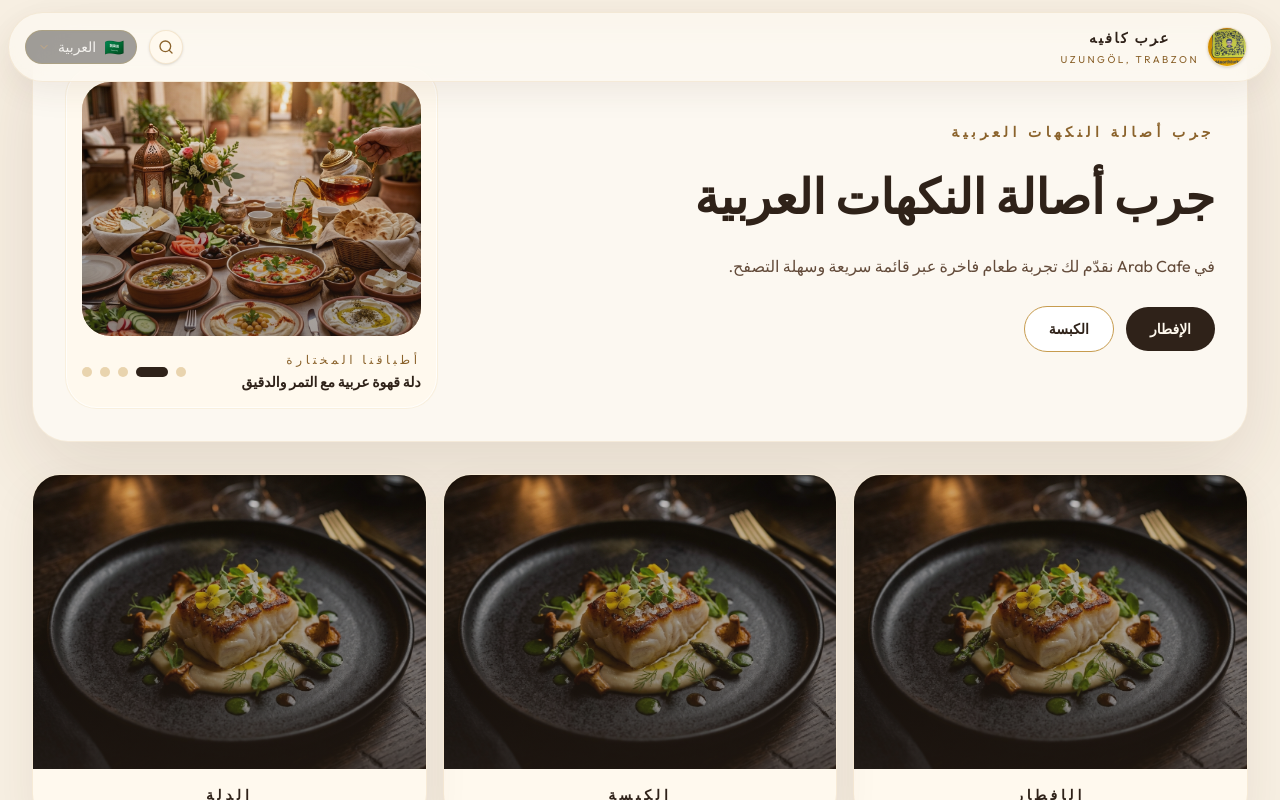
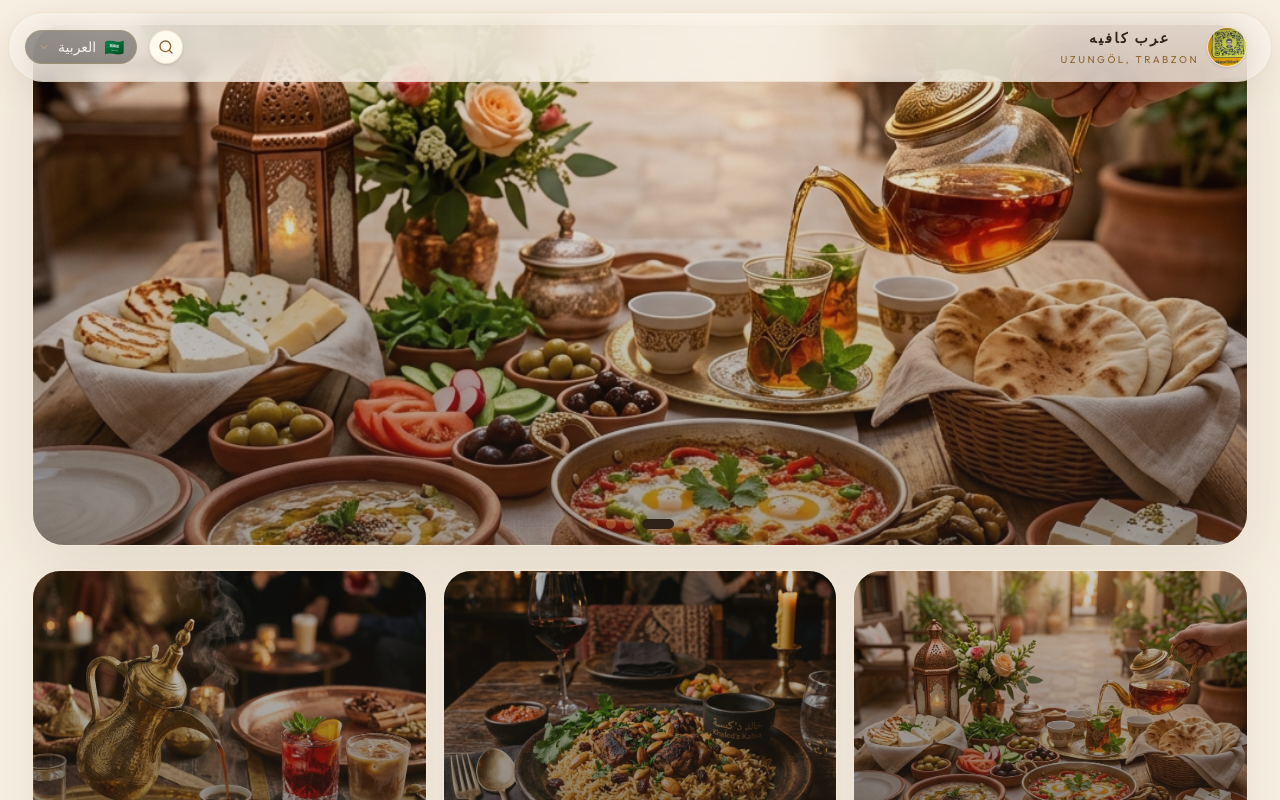
Before and after one commit to saleemAhmed7/meno-1, a Next.js app: page / in a window 1280 px wide. Shown: the top 800 px of the page. Built offline with nearby package versions, Linux system fonts and the light colour scheme; a web font is replaced by a local one.

Commit message:
feat(home): top slider, canonical category routes, remove welcome card

```diff
--- a/src/app/page.tsx
+++ b/src/app/page.tsx
@@ -1,6 +1,6 @@
 'use client';
 
-import React, { useEffect, useMemo, useState } from 'react';
+import React, { useEffect, useMemo, useState, useRef } from 'react';
 import Image from 'next/image';
 import Link from 'next/link';
 
@@ -103,13 +103,7 @@ export default function Home() {
     loadData();
   }, []);
 
-  useEffect(() => {
-    if (!categories.length) return;
-    const interval = window.setInterval(() => {
-      setActiveSlide((current) => (current + 1) % Math.min(4, sliderItems.length));
-    }, 4500);
-    return () => window.clearInterval(interval);
-  }, [categories]);
+  // autoplay handled below after `sliderItems` is computed
 
   const handleLanguageChange = (lang: Language) => {
     setCurrentLang(lang);
@@ -139,6 +133,39 @@ export default function Home() {
     }
     return items;
   }, [categories, currentLang, texts.heroTitle]);
+
+  // touch handlers & swipe support for slider
+  const touchStartX = useRef<number | null>(null);
+  const touchDelta = useRef<number>(0);
+
+  const nextSlide = () => setActiveSlide((s) => (s + 1) % Math.max(1, sliderItems.length));
+  const prevSlide = () => setActiveSlide((s) => (s - 1 + Math.max(1, sliderItems.length)) % Math.max(1, sliderItems.length));
+
+  useEffect(() => {
+    if (!sliderItems.length) return;
+    const id = window.setInterval(() => {
+      setActiveSlide((s) => (s + 1) % sliderItems.length);
+    }, 4000);
+    return () => window.clearInterval(id);
+  }, [sliderItems.length]);
+
+  const findCategoryBySlug = (slug: string) => {
+    const normalized = (s?: string) => (s || '').toLowerCase().replace(/\s+/g, '-');
+    return categories.find((cat) => {
+      const id = (cat.id || '').toLowerCase();
+      if (id === slug || normalized(id) === slug) return true;
+      const names = [cat.name.ar, cat.name.tr, cat.name.en];
+      return names.some((n) => normalized(n) === slug);
+    });
+  };
+
+  const getRouteForCategory = (cat: Category) => {
+    for (const s of categorySlugs) {
+      const found = findCategoryBySlug(s.slug);
+      if (found && found.id === cat.id) return s.route;
+    }
+    return `/${cat.id.toLowerCase().replace(/\s+/g, '-')}`;
+  };
 
   const filteredCategories = useMemo(() => {
     if (!searchQuery.trim()) return categories;
@@ -187,73 +214,62 @@ export default function Home() {
 
       <Navbar currentLang={currentLang} onLanguageChange={handleLanguageChange} restaurant={restaurant} searchQuery={searchQuery} onSearchChange={setSearchQuery} />
 
-      <header className="mx-auto max-w-7xl px-4 py-8 sm:px-6 lg:px-8">
-        <div className="rounded-[36px] border border-[#c79c4f]/15 bg-[#fcf8f1] p-6 shadow-[0_28px_80px_rgba(79,52,33,0.12)] sm:p-8">
-          <div className="grid gap-8 lg:grid-cols-[2fr_1fr] lg:items-center">
-            <div className="space-y-6">
-              <p className="text-sm font-semibold uppercase tracking-[0.32em] text-[#8b632c]">{texts.heroTitle}</p>
-              <h1 className="max-w-3xl text-4xl font-semibold leading-tight text-[#2f2219] sm:text-5xl">{texts.heroTitle}</h1>
-              <p className="max-w-2xl text-base leading-8 text-[#634b3a]">{texts.heroSubtitle}</p>
-              <div className="flex flex-col gap-3 sm:flex-row sm:items-center">
-                <Link href="/breakfast" className="inline-flex items-center justify-center rounded-full bg-[#2f2219] px-6 py-3 text-sm font-semibold text-[#fff9ee] transition hover:bg-[#3d2b1f]">
-                  {texts.shortcutBreakfast}
-                </Link>
-                <Link href="/lunch" className="inline-flex items-center justify-center rounded-full border border-[#c79c4f] bg-white px-6 py-3 text-sm font-semibold text-[#2f2219] transition hover:border-[#a98349]">
-                  {texts.shortcutLunch}
-                </Link>
-              </div>
-            </div>
-            <div className="relative overflow-hidden rounded-[32px] border border-[#c79c4f]/10 bg-[#fff9ee] p-4 shadow-[inset_0_0_0_1px_rgba(255,255,255,0.8)]">
-              <div className="relative aspect-[4/3] overflow-hidden rounded-[28px] bg-[#e9d8b4]">
-                <Image src={sliderItems[activeSlide]?.image || '/placeholder-food.jpg'} alt={sliderItems[activeSlide]?.label} fill className="object-cover" sizes="100vw" />
+      <section className="mx-auto max-w-7xl px-4 py-6 sm:px-6 lg:px-8">
+        <div
+          className="rounded-[32px] overflow-hidden border border-[#c79c4f]/15 bg-[#fcf8f1] shadow-[0_24px_70px_rgba(79,52,33,0.12)]"
+          onTouchStart={(e) => { touchStartX.current = e.touches[0].clientX; }}
+          onTouchMove={(e) => { if (touchStartX.current != null) touchDelta.current = e.touches[0].clientX - touchStartX.current; }}
+          onTouchEnd={() => {
+            if (Math.abs(touchDelta.current) > 50) {
+              if (touchDelta.current < 0) nextSlide(); else prevSlide();
+            }
+            touchStartX.current = null;
+            touchDelta.current = 0;
+          }}
+        >
+          <div className="relative h-[420px] sm:h-[520px] w-full">
+            {sliderItems.map((item, index) => (
+              <div key={index} className={`absolute inset-0 transition-all duration-700 ${index === activeSlide ? 'opacity-100 scale-100' : 'pointer-events-none opacity-0 scale-95'}`}>
+                <Image src={item.image} alt={item.label} fill className="object-cover" sizes="100vw" />
                 <div className="absolute inset-0 bg-[linear-gradient(180deg,rgba(47,34,25,0.05),rgba(47,34,25,0.45))]" />
               </div>
-              <div className="mt-4 flex items-center justify-between gap-3">
-                <div className="space-y-1">
-                  <p className="text-xs uppercase tracking-[0.3em] text-[#8b632c]">{texts.featuredTitle}</p>
-                  <p className="text-sm font-semibold text-[#2f2219]">{sliderItems[activeSlide]?.label}</p>
-                </div>
-                <div className="flex items-center gap-2">
+            ))}
+
+            <div className="absolute bottom-4 left-1/2 z-10 flex -translate-x-1/2 gap-2">
               {sliderItems.map((_, index) => (
                 <button
                   key={index}
                   onClick={() => setActiveSlide(index)}
+                  aria-label={`Go to slide ${index + 1}`}
                   className={`h-2.5 rounded-full transition-all duration-300 ${index === activeSlide ? 'w-8 bg-[#2f2219]' : 'w-2.5 bg-[#c79c4f]/40'}`}
-                      aria-label={`Slide ${index + 1}`}
                 />
               ))}
             </div>
           </div>
         </div>
-          </div>
-        </div>
-      </header>
+      </section>
 
       <main className="mx-auto max-w-7xl px-4 pb-16 sm:px-6 lg:px-8">
         <section className="grid gap-4 sm:grid-cols-3">
-          {[
-            { label: texts.shortcutBreakfast, href: '/breakfast', image: categories.find((cat) => cat.id.toLowerCase().includes('breakfast'))?.coverImage || '/placeholder-food.jpg' },
-            { label: texts.shortcutLunch, href: '/lunch', image: categories.find((cat) => cat.id.toLowerCase().includes('lunch'))?.coverImage || '/placeholder-food.jpg' },
-            { label: texts.shortcutDrinks, href: '/drinks', image: categories.find((cat) => cat.id.toLowerCase().includes('drinks'))?.coverImage || '/placeholder-food.jpg' }
-          ].map((item) => (
-            <Link key={item.href} href={item.href} className="group overflow-hidden rounded-[28px] border border-[#c79c4f]/15 bg-[#fff9ee] shadow-[0_18px_45px_rgba(79,52,33,0.08)] transition-transform duration-300 hover:-translate-y-1">
+          {categorySlugs.slice(0, 3).map((s) => {
+            const cat = findCategoryBySlug(s.slug);
+            const image = cat?.coverImage || '/placeholder-food.jpg';
+            const label = (texts as any)[s.labelKey] || s.slug;
+            return (
+              <Link key={s.slug} href={s.route} className="group overflow-hidden rounded-[28px] border border-[#c79c4f]/15 bg-[#fff9ee] shadow-[0_18px_45px_rgba(79,52,33,0.08)] transition-transform duration-300 hover:-translate-y-1">
                 <div className="relative aspect-[4/3] overflow-hidden">
-                <Image src={item.image} alt={item.label} fill className="object-cover transition-transform duration-500 group-hover:scale-105" sizes="100vw" />
+                  <Image src={image} alt={label} fill className="object-cover transition-transform duration-500 group-hover:scale-105" sizes="100vw" />
                   <div className="absolute inset-0 bg-[linear-gradient(180deg,rgba(47,34,25,0.24),rgba(47,34,25,0.6))]" />
                 </div>
                 <div className="p-4 text-center text-[#2f2219]">
-                <p className="text-sm font-semibold uppercase tracking-[0.28em] text-[#2f2219]">{item.label}</p>
+                  <p className="text-sm font-semibold uppercase tracking-[0.28em] text-[#2f2219]">{label}</p>
                 </div>
               </Link>
-          ))}
+            );
+          })}
         </section>
 
-        <section className="mt-10 rounded-[34px] border border-[#c79c4f]/15 bg-[linear-gradient(135deg,#fcf8f1_0%,#f4e4c9_100%)] p-8 shadow-[0_18px_55px_rgba(79,52,33,0.08)]">
-          <div className="max-w-3xl">
-            <h2 className="font-serif text-3xl font-light text-[#2f2219] sm:text-4xl">{texts.welcomeTitle}</h2>
-            <p className="mt-4 text-base leading-8 text-[#634b3a]">{texts.welcomeText}</p>
-          </div>
-        </section>
+        {/* welcome card removed per redesign requirements */}
 
         <section className="mt-10">
           <div className="mb-6 text-center">
@@ -263,7 +279,7 @@ export default function Home() {
 
           <div className="grid gap-4 lg:grid-cols-2">
             {filteredCategories.map((category) => (
-              <Link key={category.id} href={`/${category.id.toLowerCase().replace(/\s+/g, '-')}`} className="group overflow-hidden rounded-[32px] border border-[#c79c4f]/15 bg-[#fcf8f1] shadow-[0_18px_45px_rgba(79,52,33,0.08)] transition-transform duration-300 hover:-translate-y-1">
+              <Link key={category.id} href={getRouteForCategory(category)} className="group overflow-hidden rounded-[32px] border border-[#c79c4f]/15 bg-[#fcf8f1] shadow-[0_18px_45px_rgba(79,52,33,0.08)] transition-transform duration-300 hover:-translate-y-1">
                 <div className="relative h-64 w-full overflow-hidden">
                   <Image src={category.coverImage || '/placeholder-food.jpg'} alt={category.name[currentLang] || category.name.en || ''} fill className="object-cover transition-transform duration-500 group-hover:scale-105" sizes="100vw" />
                   <div className="absolute inset-0 bg-[linear-gradient(180deg,rgba(47,34,25,0.2),rgba(47,34,25,0.72))]" />
```
Lines whose indentation alone changed are shown as unchanged.
